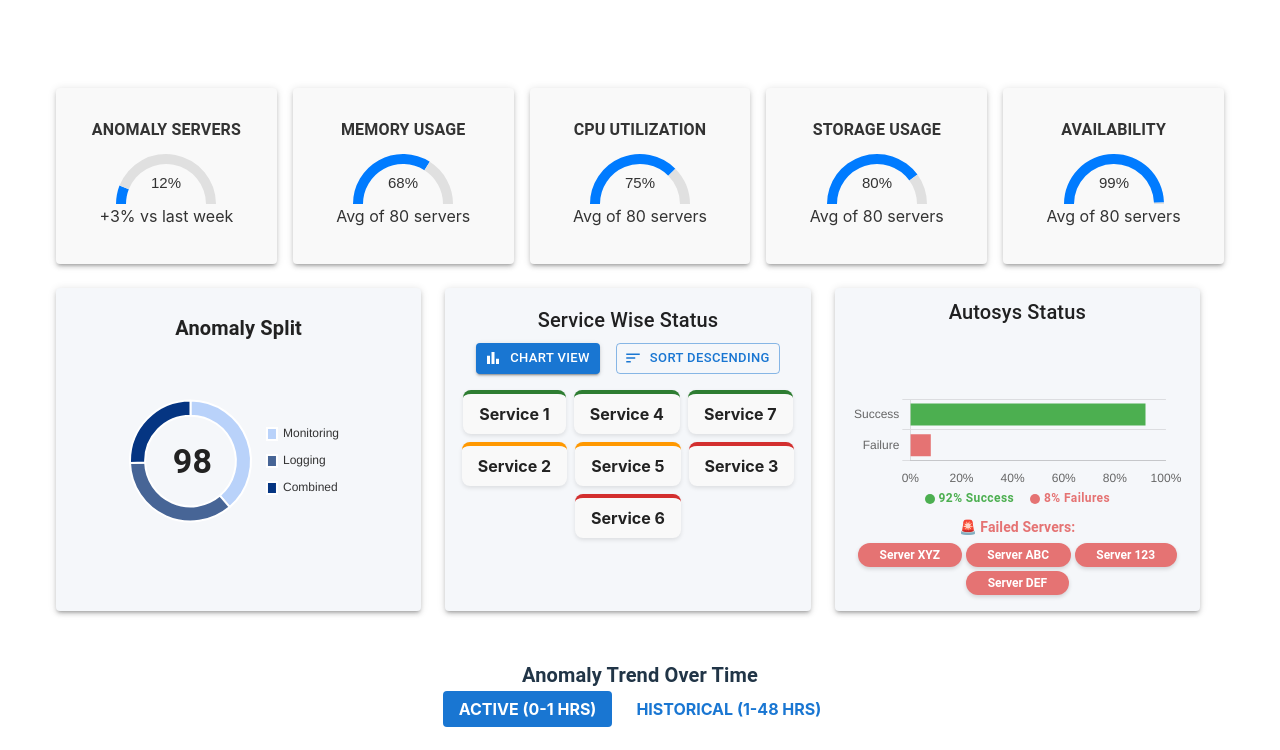
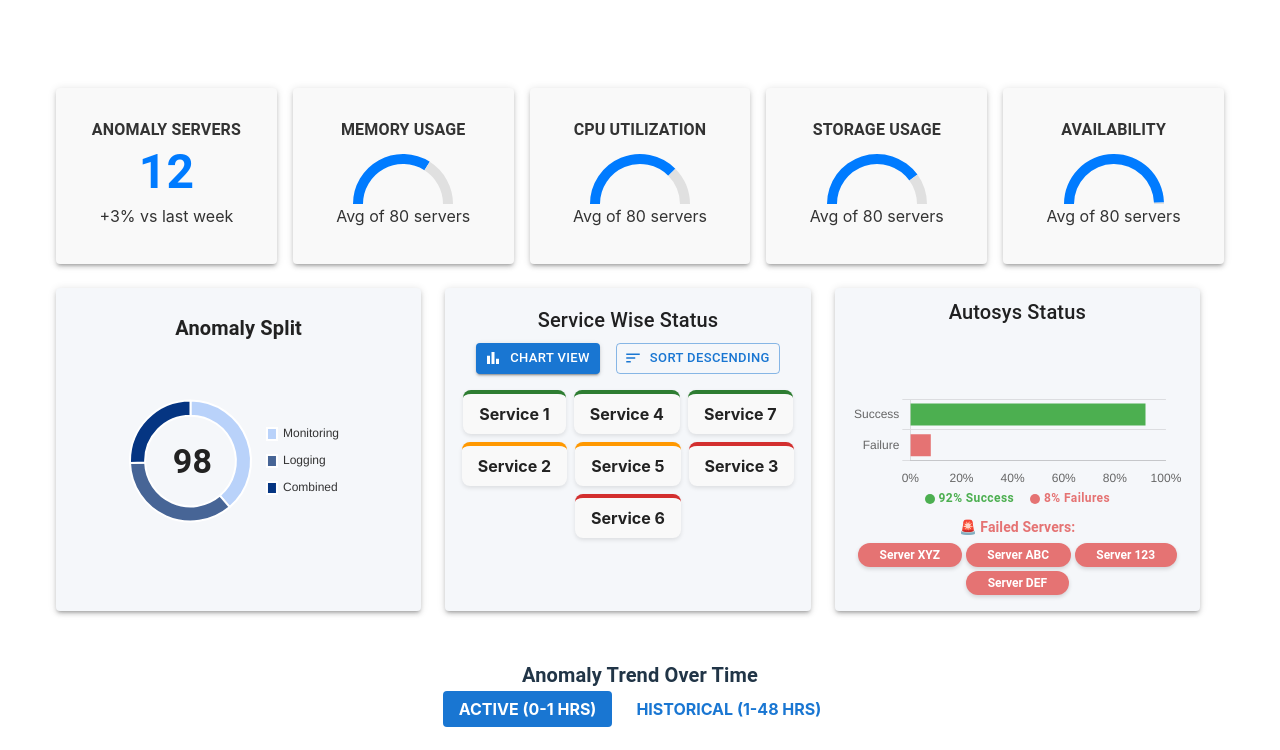
Before and after one commit to anupam268/New-UI, a React (Vite) app in the folder dashboard-new/: page / in a window 1280 px wide. Shown: the top 750 px of the page. Built offline with nearby package versions, Linux system fonts and the light colour scheme.

Commit message:
anomaly servers show number

```diff
--- a/dashboard-new/src/MetricsCards.jsx
+++ b/dashboard-new/src/MetricsCards.jsx
@@ -1,7 +1,7 @@
 import React from "react";
-import { Container, Grid, Card, CardContent, Typography, Box, LinearProgress, Chip } from "@mui/material";
-import { Pie, Doughnut } from "react-chartjs-2";
-import { Chart, ArcElement, Tooltip, Legend, registerables, plugins } from "chart.js";
+import { Grid, Card, CardContent, Typography, Box } from "@mui/material";
+import { Doughnut } from "react-chartjs-2";
+import { Chart, ArcElement, Tooltip, Legend } from "chart.js";
 import data from "./data";
 
 Chart.register(ArcElement, Tooltip, Legend);
@@ -15,22 +15,6 @@ const themeColors = {
   warning: "#ffc107",
   danger: "#dc3545",
   primary: "#007bff",
-};
-
-// 📌 Custom Plugin to Display Percentage Inside Gauge Chart
-const textCenterPlugin = {
-  id: "textCenter",
-  beforeDraw: (chart) => {
-    const { width, height } = chart;
-    const { ctx } = chart;
-    const text = chart.config.options.plugins.text.displayText; // Get percentage text
-    const fontSize = Math.round(height / 4); // Dynamic font size
-    ctx.font = `${fontSize}px Arial`;
-    ctx.fillStyle = "#333"; // Dark text
-    ctx.textAlign = "center";
-    ctx.textBaseline = "middle";
-    ctx.fillText(text, width / 2, height / 1.5); // Adjusted positioning
-  },
 };
 
 // 📌 Function to Generate Gauge Chart Data
@@ -50,7 +34,7 @@ const getGaugeChartData = (value) => ({
 const MetricsCards = () => {
   return (
     <Grid container spacing={2} justifyContent="center">
-        {Object.entries(data.metrics).map(([key, { percentage, description }]) => (
+      {Object.entries(data.metrics).map(([key, { percentage, description }], index) => (
         <Grid item xs={12} sm={6} md={2.4} key={key}>
           <Card
             sx={{
@@ -69,7 +53,14 @@ const MetricsCards = () => {
               <Typography variant="subtitle1" sx={{ fontWeight: "bold" }}>
                 {key.replace(/([A-Z])/g, " $1").toUpperCase()}
               </Typography>
+
+              {/* ✅ Show NUMBER for Anomaly Servers, Percentage for others */}
               <Box sx={{ width: 120, height: 60, mx: "auto", position: "relative" }}>
+                {index === 0 ? ( // ✅ First card (Anomaly Servers) shows a number instead of percentage
+                  <Typography variant="h3" sx={{ fontWeight: "bold", color: themeColors.primary }}>
+                    {percentage}
+                  </Typography>
+                ) : (
                   <Doughnut
                     data={getGaugeChartData(percentage)}
                     options={{
@@ -80,9 +71,10 @@ const MetricsCards = () => {
                         text: { displayText: `${percentage}%` },
                       },
                     }}
-                    plugins={[textCenterPlugin]}
                   />
+                )}
               </Box>
+
               <Typography variant="h7" sx={{ mt: 1 }}>{description}</Typography>
             </CardContent>
           </Card>
```
Lines whose indentation alone changed are shown as unchanged.
